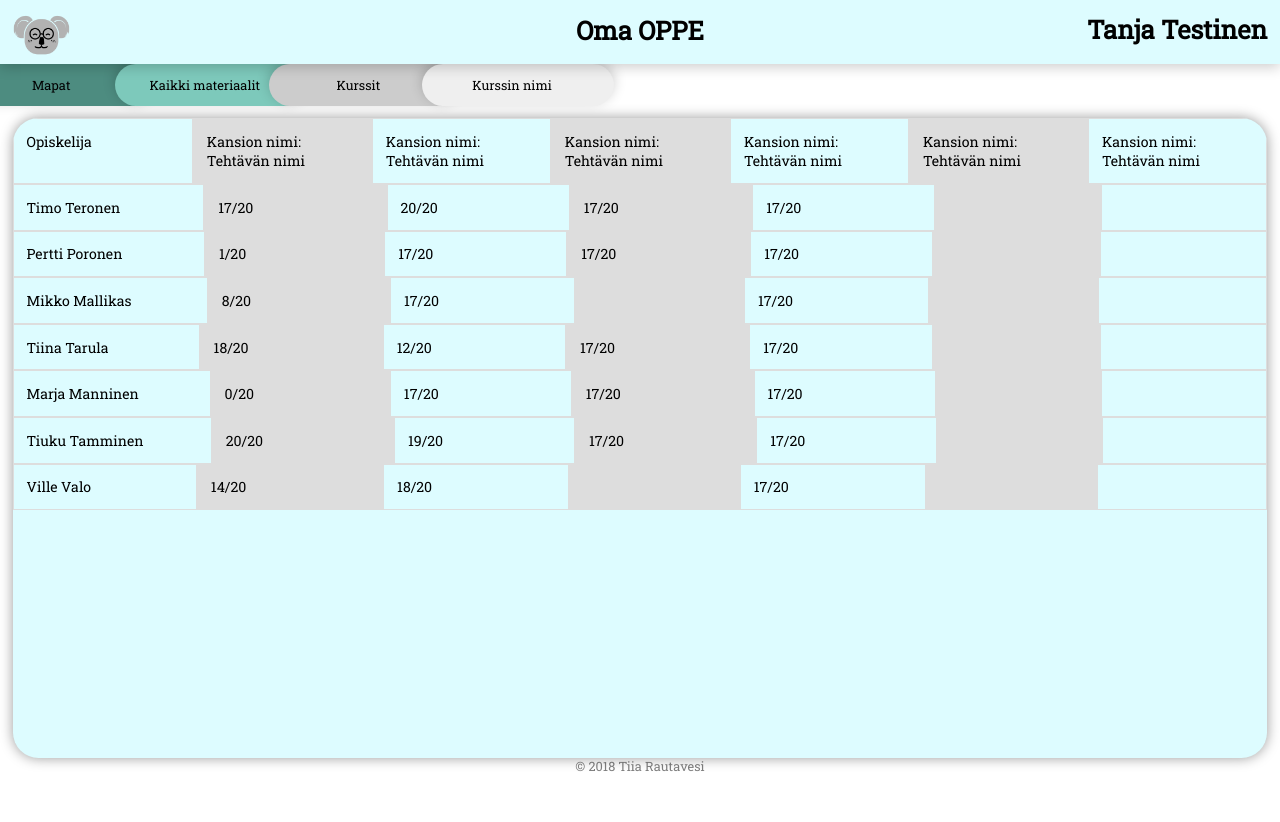
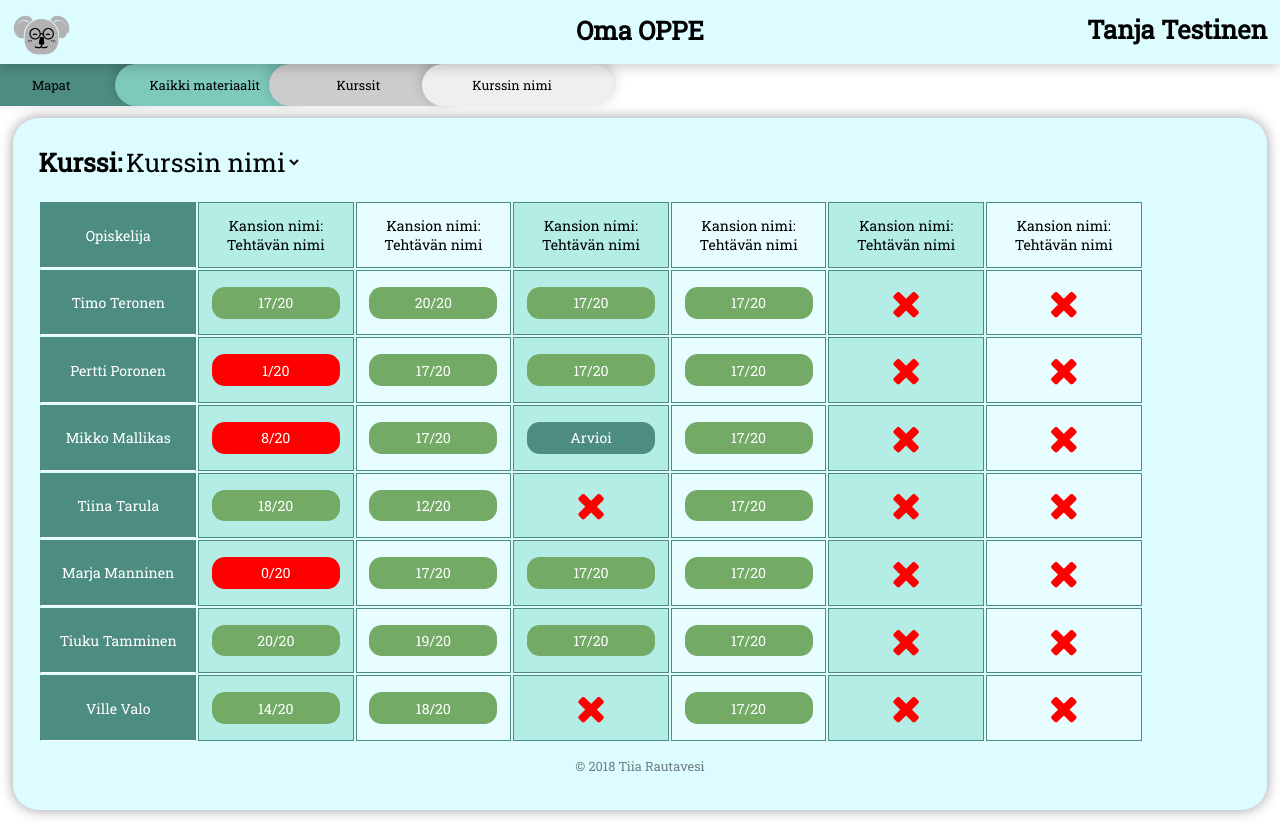
Before and after one commit to tiiarautavesi/mediaservices-project, a React app in the folder frontend/: page / in a window 1280 px wide. Before the commit the page ends 800 px from the top, so only its background shows below. Built offline with nearby package versions, Linux system fonts and the light colour scheme.

Commit message:
add more stats styling

```diff
--- a/frontend/src/Oma-OPPE/course-stats.jsx
+++ b/frontend/src/Oma-OPPE/course-stats.jsx
@@ -17,65 +17,107 @@ const studentsList = [
     sid: 1,
     name: 'Timo Teronen',
     task1: '17/20',
+    class1: 'pass',
     task2: '20/20',
+    class2: 'pass',
     task3: '17/20',
+    class3: 'pass',
     task4: '17/20',
+    class4: 'pass',
     task5: '',
-    task6: ''
+    class5: 'empty',
+    task6: '',
+    class6: 'empty'
   }, {
     sid: 2,
     name: 'Pertti Poronen',
     task1: '1/20',
+    class1: 'fail',
     task2: '17/20',
+    class2: 'pass',
     task3: '17/20',
+    class3: 'pass',
     task4: '17/20',
+    class4: 'pass',
     task5: '',
-    task6: ''
+    class5: 'empty',
+    task6: '',
+    class6: 'empty'
   }, {
     sid: 3,
     name: 'Mikko Mallikas',
     task1: '8/20',
+    class1: 'fail',
     task2: '17/20',
-    task3: '',
+    class2: 'pass',
+    task3: 'Arvioi',
+    class3: 'check',
     task4: '17/20',
+    class4: 'pass',
     task5: '',
-    task6: ''
+    class5: 'empty',
+    task6: '',
+    class6: 'empty'
   }, {
     sid: 4,
     name: 'Tiina Tarula',
     task1: '18/20',
+    class1: 'pass',
     task2: '12/20',
-    task3: '17/20',
+    class2: 'pass',
+    task3: '',
+    class3: 'empty',
     task4: '17/20',
+    class4: 'pass',
     task5: '',
-    task6: ''
+    class5: 'empty',
+    task6: '',
+    class6: 'empty'
   }, {
     sid: 5,
     name: 'Marja Manninen',
     task1: '0/20',
+    class1: 'fail',
     task2: '17/20',
+    class2: 'pass',
     task3: '17/20',
+    class3: 'pass',
     task4: '17/20',
+    class4: 'pass',
     task5: '',
-    task6: ''
+    class5: 'empty',
+    task6: '',
+    class6: 'empty'
   }, {
     sid: 6,
     name: 'Tiuku Tamminen',
     task1: '20/20',
+    class1: 'pass',
     task2: '19/20',
+    class2: 'pass',
     task3: '17/20',
+    class3: 'pass',
     task4: '17/20',
+    class4: 'pass',
     task5: '',
-    task6: ''
+    class5: 'empty',
+    task6: '',
+    class6: 'empty'
   }, {
     sid: 7,
     name: 'Ville Valo',
     task1: '14/20',
+    class1: 'pass',
     task2: '18/20',
+    class2: 'pass',
     task3: '',
+    class3: 'empty',
     task4: '17/20',
+    class4: 'pass',
     task5: '',
-    task6: ''
+    class5: 'empty',
+    task6: '',
+    class6: 'empty'
   }
 ]
 
@@ -89,28 +131,64 @@ class CourseStats extends React.Component {
 
   render() {
 
-    const listNames = studentsList.map(name => {
+    const listStats = studentsList.map(name => {
       return (
-        <div>
           <tr key={name.sid}>
             <td className="student-name">{name.name}</td>
-            <td>{name.task1}</td>
-            <td>{name.task2}</td>
-            <td>{name.task3}</td>
-            <td>{name.task4}</td>
-            <td>{name.task5}</td>
-            <td>{name.task6}</td>
+            <td className="task-box">
+              <div className={name.class1}>
+                {name.task1}
+              </div>
+            </td>
+            <td className="task-box">
+              <div className={name.class2}>
+                {name.task2}
+              </div>
+            </td>
+            <td className="task-box">
+              <div className={name.class3}>
+                {name.task3}
+              </div>
+            </td>
+            <td className="task-box">
+              <div className={name.class4}>
+                {name.task4}
+              </div>
+            </td>
+            <td className="task-box">
+              <div className={name.class5}>
+                {name.task5}
+              </div>
+            </td>
+            <td className="task-box">
+              <div className={name.class6}>
+                {name.task6}
+              </div>
+            </td>
           </tr>
-        </div>
       )
     });
 
     return (
       <div className="stats-container">
-        {listNames}
+        <h2 className="stats-title">Kurssi:</h2>
+        <select className="select-stats-scope">
+          <option value="course" defaultValue>Kurssin nimi</option>
+          <option value="folder1">Kansio 1</option>
+          <option value="folder2">Kansio 2</option>
+          <option value="folder3">Kansio 3</option>
+        </select>
+        <table className="stats-table">
+          <tbody>
+          {listStats}
+          </tbody>
+        </table>
       </div>
     );
   }
 }
 
+
+
+
 export default CourseStats;
--- a/frontend/src/public/css/stats.css
+++ b/frontend/src/public/css/stats.css
@@ -1,13 +1,17 @@
 .stats-container {
   display: block;
-  width: 98vw;
+  width: 94vw;
   margin: 1vw;
   height: 50vw;
   box-shadow: 0 0 1vw rgba(0,0,0,0.4);
   background-color: #ddfcff;
   border-radius: 2vw;
+  padding: 2vw;
   overflow-y: scroll;
   overflow-x: scroll;
+}
+
+.stats-table {
 }
 
 tr {
@@ -17,13 +21,80 @@ tr {
 
 td,
 th {
-  border: 1px solid #dddddd;
+  border: 0.1vw solid #4d8c80;
   text-align: left;
   padding: 1vw;
-  width: 20vw;
+  width: 10vw;
   box-sizing: inherit;
+  text-align: center;
+  background: rgba(255,255,255,0.3);
 }
 
 td:nth-child(even) {
-  background-color: #dddddd;
+  background-color: #b4ede5;
 }
+
+.student-name {
+  background: #4d8c80;
+  color: white;
+  border-bottom: 1px solid white;
+  cursor: pointer;
+}
+
+.student-name:hover {
+  text-decoration: underline;
+}
+
+.stats-title {
+  display: inline-block;
+  font-size: 2vw;
+  margin-top: 0;
+}
+
+.select-stats-scope {
+  display: inline-block;
+  margin-bottom: 1vw;
+  outline: none;
+  border-radius: 0.5vw;
+  border: 0;
+  font-size: 2vw;
+  box-sizing: inherit;
+  background: none;
+  font-family: 'Roboto Slab', serif;
+}
+
+/* weird solution for the color boxes, I don't know how I came up with this.... */
+
+.pass,
+.fail,
+.check {
+  background: #73aa66;
+  border-radius: 1vw;
+  padding: 0.5vw 0;
+  cursor: pointer;
+  color: white;
+}
+
+.fail {
+  background: red;
+}
+
+.check {
+  background: #4d8c80;
+}
+
+.empty {
+  cursor: pointer;
+}
+
+.empty:before {
+  font-family: 'FontAwesome';
+  content: '\f00d';
+  color: red;
+  font-size: 3vw;
+}
+
+.empty:hover:before {
+  color: orange;
+  content: '\f0f3';
+}
```
